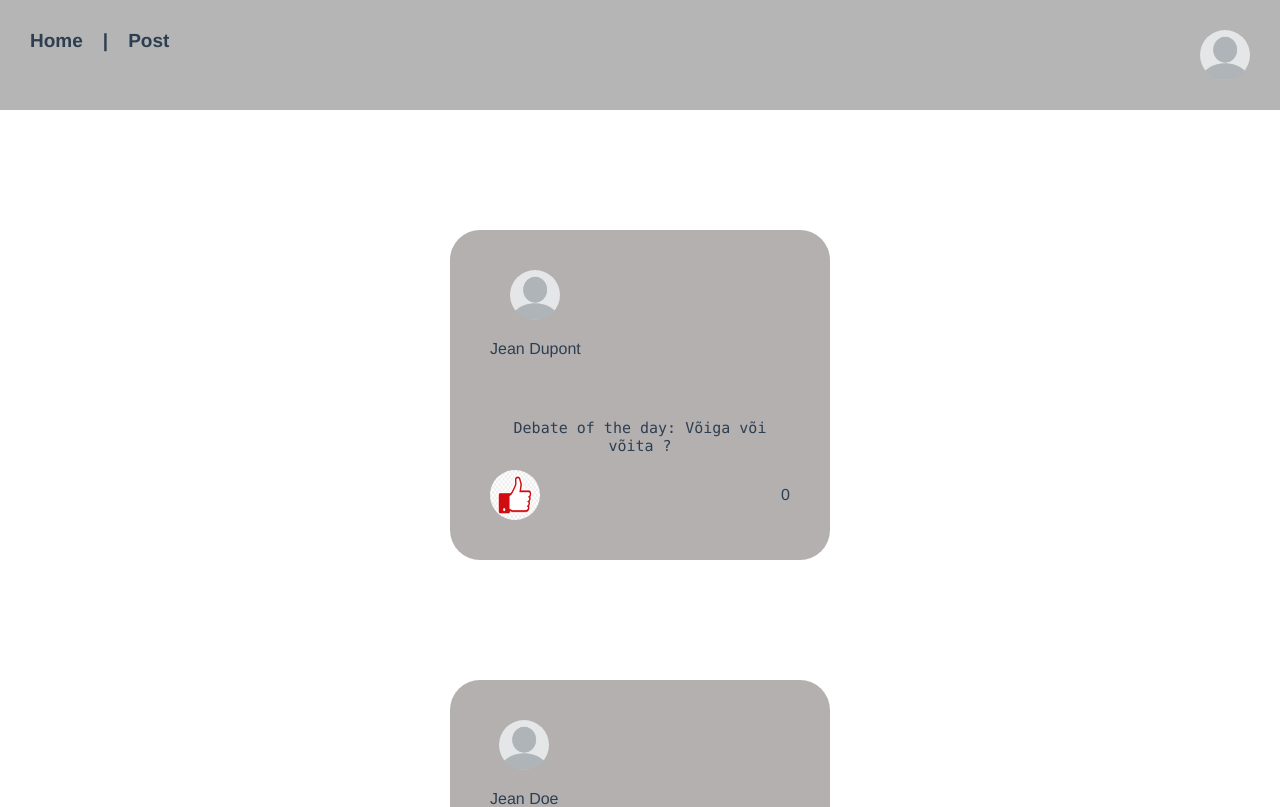
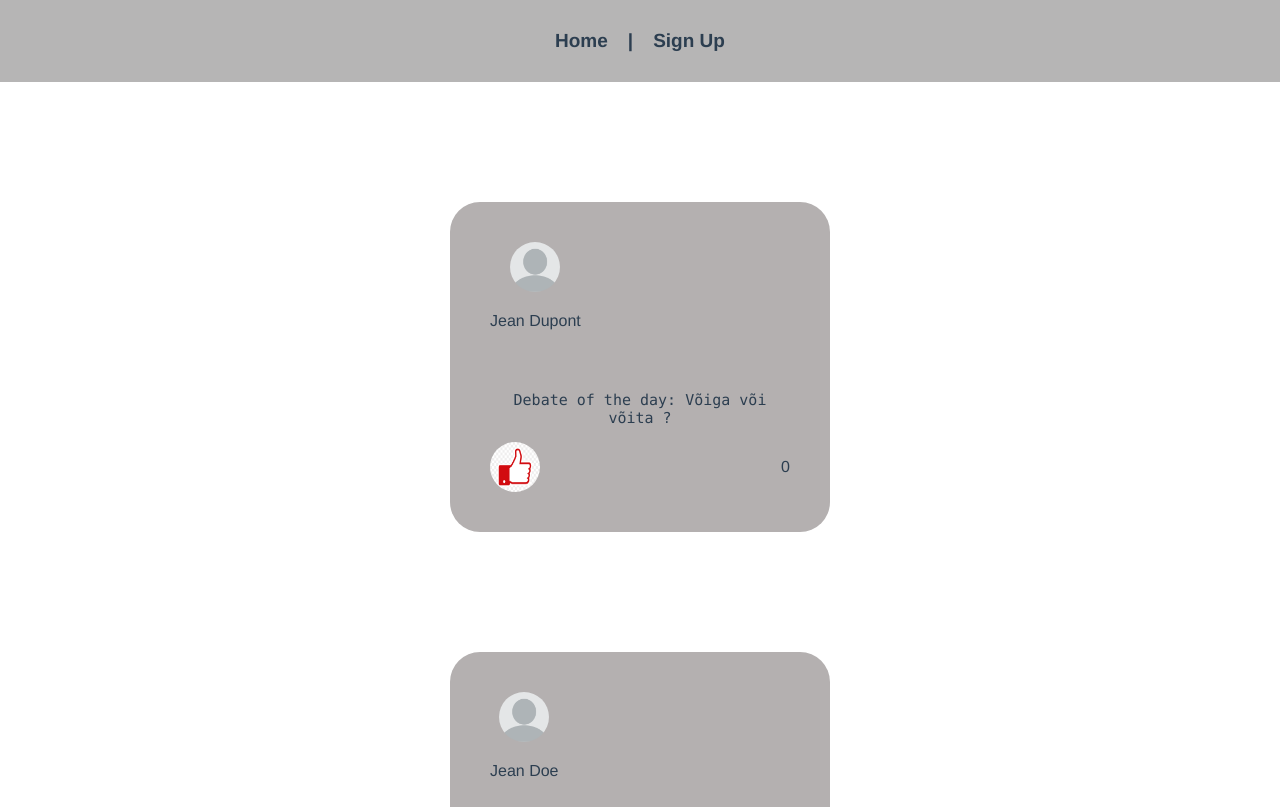
Before and after one commit to SocraticJunkieWannabe/HW3_WAD_PS5_GroupD, a Vue app: page /#/ in a window 1280 px wide. Shown: the top 807 px of the page. Built offline with nearby package versions, Linux system fonts and the light colour scheme.

Commit message:
added reset like button and adapted header to instructions

```diff
--- a/src/components/Header.vue
+++ b/src/components/Header.vue
@@ -3,25 +3,8 @@
     <div class="navbar-left">
       <router-link to="/">Home</router-link>
       <li> | </li>
-      <router-link to="/post">Post</router-link>
+      <router-link to="/signup">Sign Up</router-link>
     </div>
-
-
-    <div class="navbar-right">
-        <div class="dropdown-container">
-
-            <button class="dropButton" id="dropButton">
-              <img src="../assets/imgs/blank_profile.webp" alt="Blank Profile" width="50" height="50">
-            </button>
-
-            <div class="dropdown-menu" id="dropdownMenu">
-                <a id="dropdownUsername">Username</a>
-                <a id="dropdownEmail">Email</a>
-                <router-link to="/signup">Sign Up</router-link>
-            </div>
-
-        </div>
-      </div>
   </nav>
   <router-view/>
 </template>
@@ -51,7 +34,7 @@ export default {
 /* navigation */
 nav {
   display: flex;
-  justify-content: space-between; /* pushes items to edges */
+  justify-content: center; /* pushes items to edges */
   background-color: var(--pale-dogwood, #b6b5b5);
   padding: 30px;
   position: sticky;   /* sticks to top when scrolling */
--- a/src/views/HomeView.vue
+++ b/src/views/HomeView.vue
@@ -1,6 +1,6 @@
 <template>
   <posts-compo></posts-compo>
-
+  <button class="resestButton" v-on:click="ResetLikes"> Resest likes </button>
 </template>
 
 <script>
@@ -14,9 +14,6 @@ export default {
   },
 
   methods: {
-    IncreaseLikes: function() {
-        this.$store.dispatch("IncreaseLikesAct")
-    },
     ResetLikes: function() {
         this.$store.dispatch("ResetLikesAct")
     }
```
